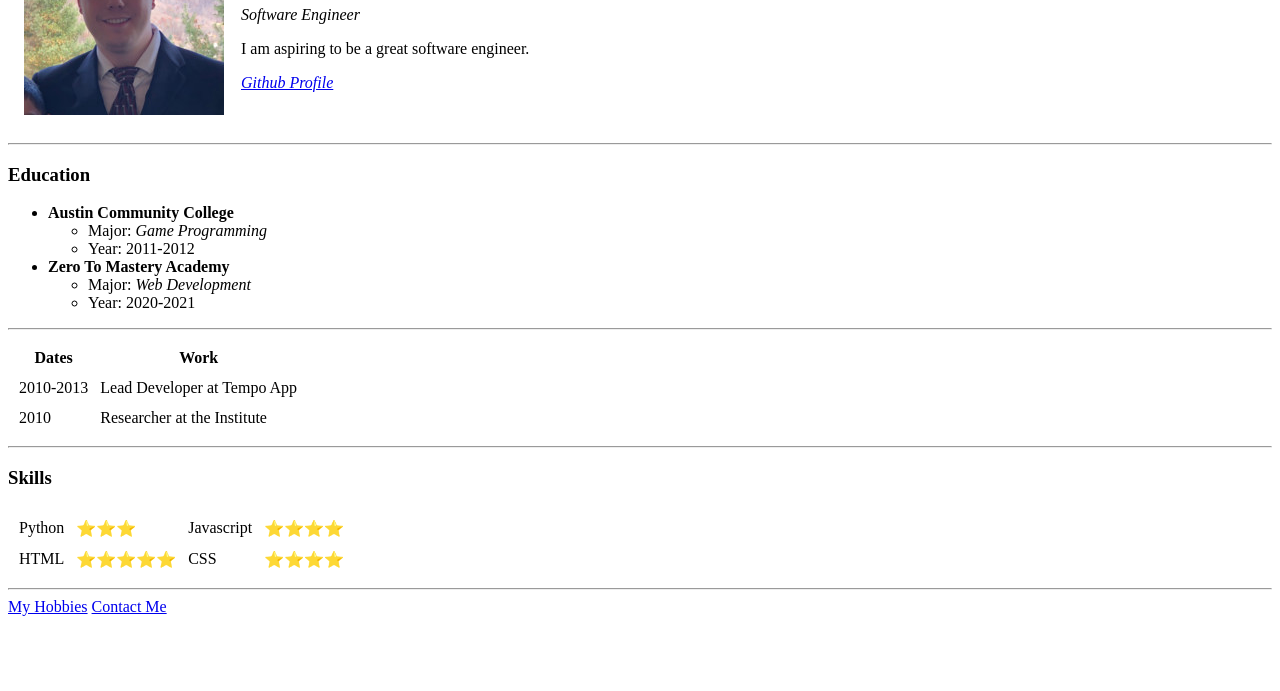
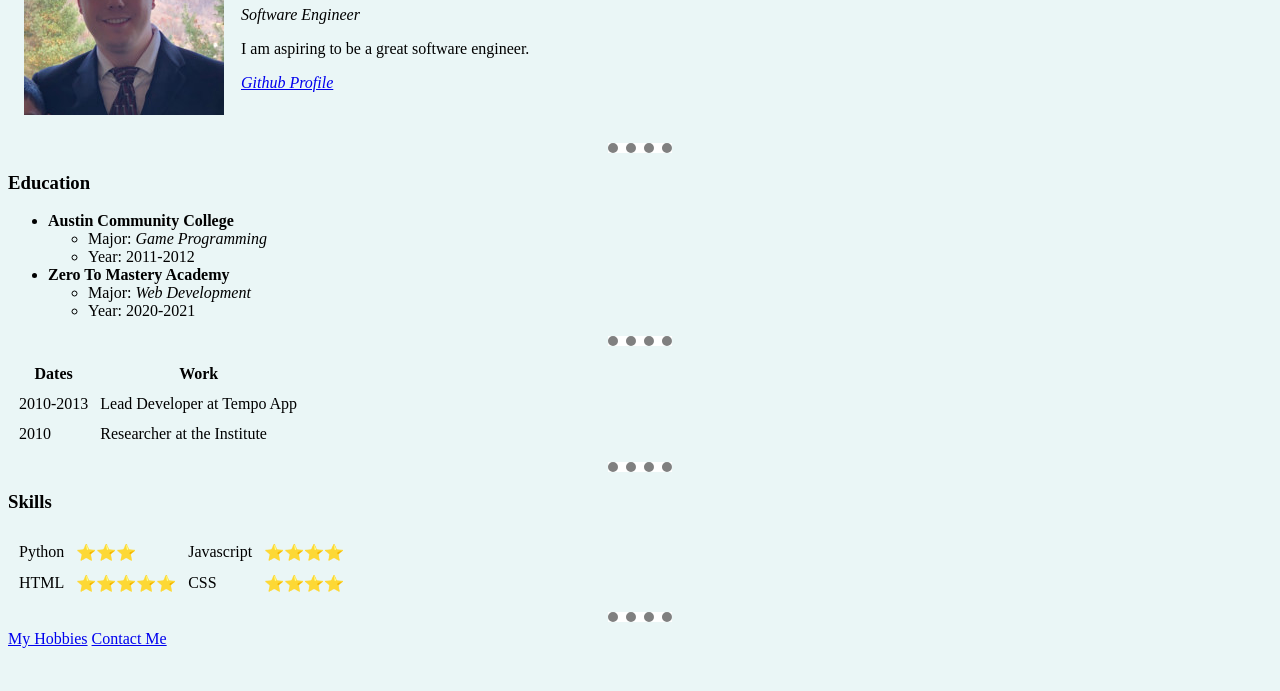
Before and after one commit to mwilke08/python-website, a plain HTML site: page index.html in a window 1280 px wide. Shown: the part 109-800 px from the top of the page. Drawn offline with Linux system fonts and the light colour scheme.

Commit message:
add internal css

```diff
--- a/index.html
+++ b/index.html
@@ -3,6 +3,19 @@
 <head>
     <meta charset="UTF-8">
     <title>💻 Matt's Personal Site</title>
+
+    <style>
+        body{
+            background-color: #EAF6F6;
+        }
+        hr{
+            background-color: white;
+            border-style: dotted none none;
+            border-width: 10px;
+            border-color: grey;
+            width: 5%;
+        }
+    </style>
 </head>
 <body>
 
```
